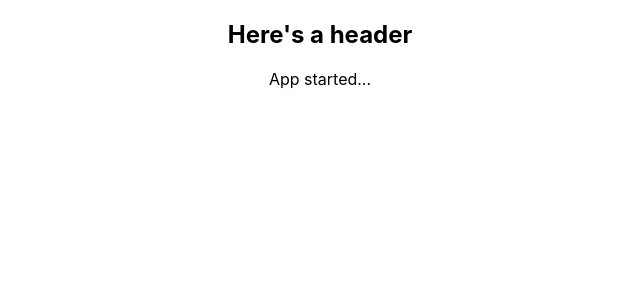
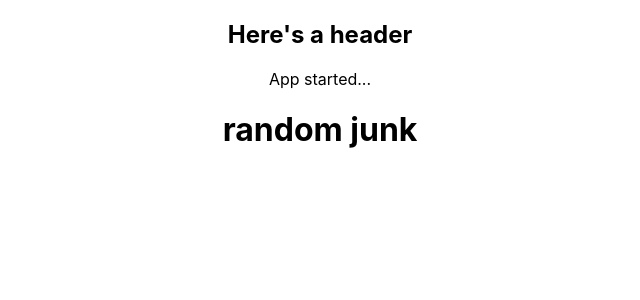
Before and after one commit to mainlyetcetera/a-champs, a React (Create React App) app in the folder client/: page / in a window 1280 px wide. Shown: the top 300 px of the page, without its empty margins (320-960 px from the left). Built offline with nearby package versions, Linux system fonts and the light colour scheme.

Commit message:
Implement first route, basic render

```diff
--- a/client/src/components/App/App.js
+++ b/client/src/components/App/App.js
@@ -1,4 +1,5 @@
 import React from 'react'
+import { Route } from 'react-router-dom'
 import Header from '../Header/Header'
 import './App.css'
 
@@ -6,7 +7,15 @@ function App() {
   return (
     <div className="App">
       <Header />
-      App started...
+      <Route
+        exact path='/'
+        render={() => (
+          <>
+            App started...
+            <h1>random junk</h1>
+          </>
+        )}
+      />
     </div>
   )
 }
```
